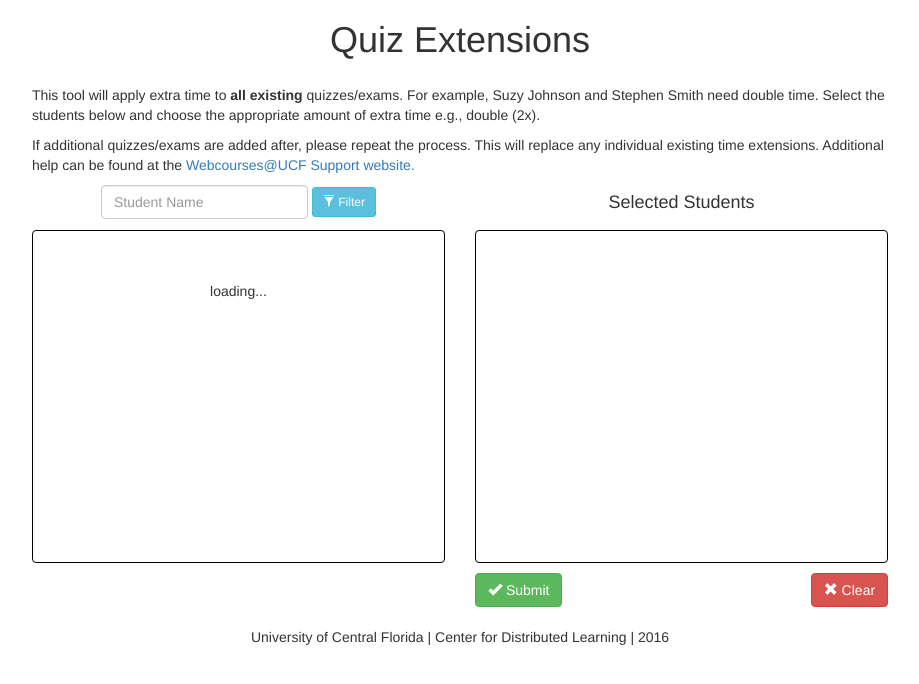
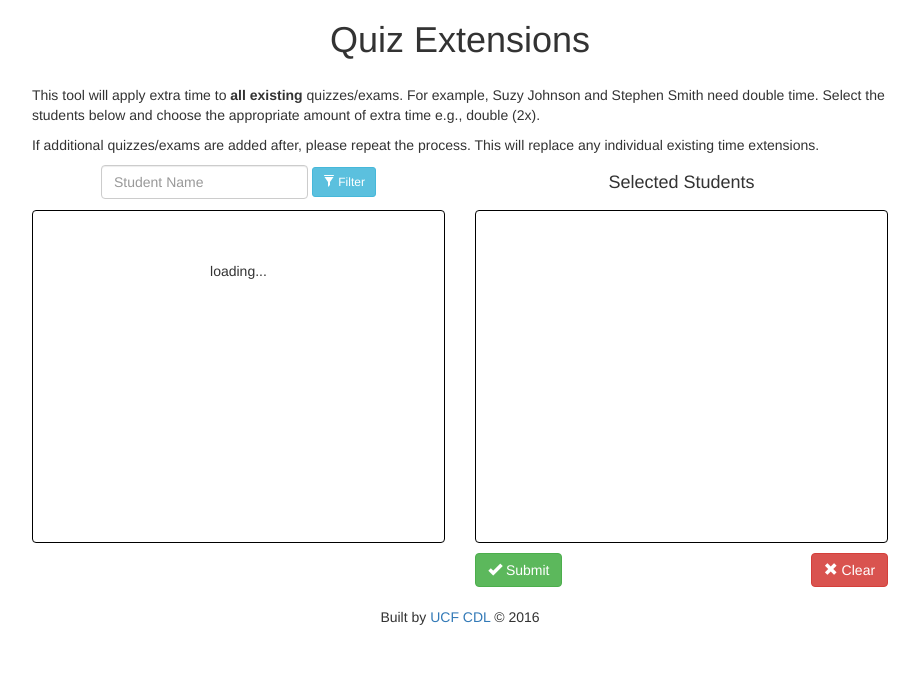
Before and after one commit to ucfopen/quiz-extensions, a Flask app: template templates/userselect.html in a window 1280 px wide. Shown: the top 684 px of the page, without its empty margins (180-1099 px from the left). Run offline with Flask 2, Linux system fonts and the light colour scheme; the template is opened without the code that fills it, so the values that code supplies are empty; parts of the project's set-up code (start-up, migrations or seed data) failed here and were passed over; some libraries are stand-ins or nearby versions.

Commit message:
Removed references to Webcourses Support. Changed copyright to include a link to CDL

```diff
--- a/templates/base.html
+++ b/templates/base.html
@@ -37,7 +37,7 @@
 <div class="wrapper">
 <!-- 	<div id="ReplaceDiv" style="display:none; width: auto;" class="center"><img src="{{ url_for('static', filename='ajax-loader.gif') }}" alt='Loading...' class="preload" /></div> -->
 	{% block content %} {% endblock %}
-		<footer class="text-center">University of Central Florida | Center for Distributed Learning | 2016</footer>
+		<footer class="text-center">Built by <a href="https://online.ucf.edu/" target="_blank">UCF CDL</a> &copy; <script>document.write(new Date().getFullYear())</script></footer>
 </div>
 
 <script type='text/javascript' src='{{ url_for('static', filename='quiz.js') }}'></script>
--- a/templates/userselect.html
+++ b/templates/userselect.html
@@ -5,7 +5,7 @@
 
 	<div id="container" class="container">
 		<p>This tool will apply extra time to <strong>all existing</strong> quizzes/exams. For example, Suzy Johnson and Stephen Smith need double time. Select the students below and choose the appropriate amount of extra time e.g., double (2x).</p>
-		<p>If additional quizzes/exams are added after, please repeat the process. This will replace any individual existing time extensions. Additional help can be found at the <a href="https://online.ucf.edu/support/webcourses/integrations/quiz-extensions/" target="_blank">Webcourses@UCF Support website.</a></p>
+		<p>If additional quizzes/exams are added after, please repeat the process. This will replace any individual existing time extensions.</p>
 		<div id="lists" class="row">
 			<div id="users" class="col-xs-6">
 				<div id="form_div">
```
